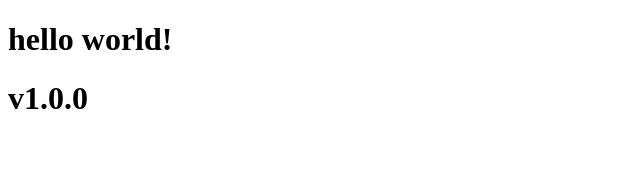
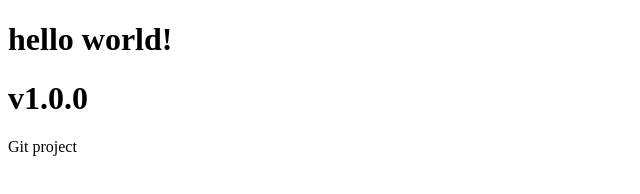
Before and after one commit to nomanoff/11.git-project, a plain HTML site: page index.html in a window 1280 px wide. Shown: the full height of the page, 0-640 px from the left. Drawn offline with Linux system fonts and the light colour scheme.

Commit message:
chore: css file o'zgardi va git project index.html qo'shildi

```diff
--- a/index.html
+++ b/index.html
@@ -7,5 +7,7 @@
   <body>
     <h1>hello world!</h1>
     <h1>v1.0.0</h1>
+
+    <p>Git project</p>
   </body>
 </html>
--- a/style.css
+++ b/style.css
@@ -0,0 +1,5 @@
+* {
+  margin: 0;
+  padding: 0;
+  box-sizing: border-box;
+}
```
